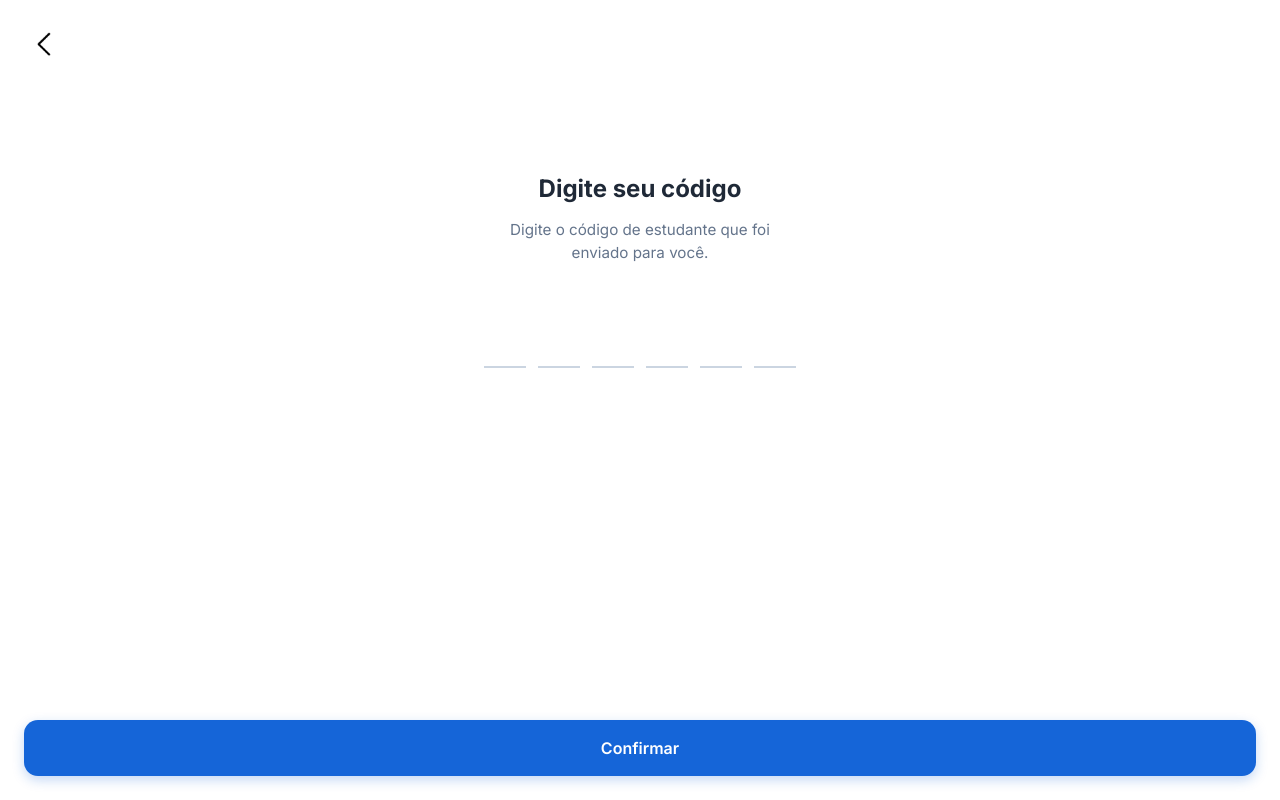
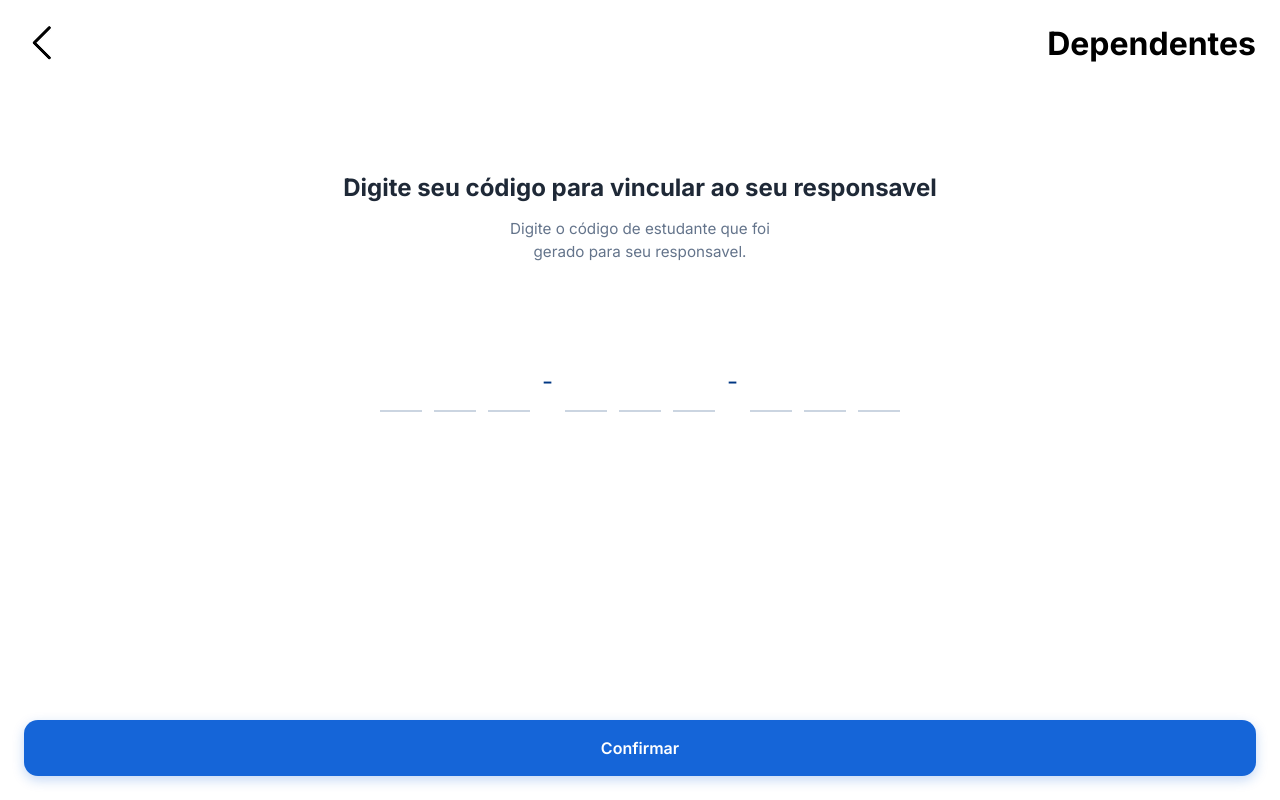
Before and after one commit to cauekkz/projeto-integrador, an Angular app in the folder frontend/: page /student-code in a window 1280 px wide. Built offline with nearby package versions, Linux system fonts and the light colour scheme.

Commit message:
feat: input to write the student  code

```diff
--- a/frontend/src/app/components/forgot-password/forgot-password.css
+++ b/frontend/src/app/components/forgot-password/forgot-password.css
@@ -8,11 +8,15 @@
   display: flex;
   flex-direction: column;
 }
+
 .header {
   display: flex;
+  justify-content: space-between;
   align-items: center;
-  gap: 20px;
+  gap: 0px;
+
 }
+
 .header h1 {
   flex: 1;
   text-align: right;
@@ -21,6 +25,7 @@
   color: #1f2937;
   margin-right: 0;
 }
+
 .back-button {
   border: none;
   background: transparent;
@@ -40,6 +45,8 @@
   color: black;
   margin-bottom: 32px;
   text-align: center;
+  font-weight: 600;
+
 }
 
 .field {
@@ -48,21 +55,18 @@
   margin-bottom: 4px;
 }
 
-label {
-  margin-bottom: 8px;
-  color: #475569;
-  font-size: 0.95rem;
-}
+
 
 .inputs {
   display: flex;
   gap: 12px;
   margin: 24px 0;
   justify-content: center;
+  align-items: center;
 
 }
 
-.inputts{
+.inputts {
   width: 100%;
   height: 56px;
   border: 1px solid #d6dce5;
@@ -71,7 +75,10 @@ label {
   margin-bottom: 13px;
   font-size: 1rem;
   outline: none;
+
 }
+
+
 
 .code-input {
   width: 48px;
@@ -90,14 +97,26 @@ label {
   border-bottom-color: #1565d8;
 }
 
+label {
+  margin: 8px 15px;
+}
+
 @keyframes slideUp {
-  0%   { transform: translateY(8px); opacity: 0; }
-  100% { transform: translateY(0);   opacity: 1; }
+  0% {
+    transform: translateY(8px);
+    opacity: 0;
+  }
+
+  100% {
+    transform: translateY(0);
+    opacity: 1;
+  }
 }
 
 .code-input.animate {
   animation: slideUp 0.15s ease-out;
 }
+
 .error-message {
   margin: 0 0 16px 0;
   color: #e61212;
@@ -141,7 +160,7 @@ label {
   }
 
   .content {
-    margin-top: 50px;
+    margin-top: 200px;
   }
 
   input {
--- a/frontend/src/app/components/student-code/student-code.css
+++ b/frontend/src/app/components/student-code/student-code.css
@@ -12,60 +12,51 @@
   width: 100%;
   display: flex;
   align-items: center;
+  justify-content: space-between;
+}
+
+header p {
+  text-align: right;
+  font-size: 1.5rem;
+  font-weight: 700;
+  color: #1f2937;
+  margin-right: 0;
 }
 
 .back-button {
-  width: 40px;
-  height: 40px;
-
-  display: flex;
-  align-items: center;
-  justify-content: center;
-
+  border: none;
   background: transparent;
-  border: none;
-
   cursor: pointer;
-  padding: 0;
 }
 
 .back-button img {
-  width: 24px;
-  height: 24px;
+  width: 35px;
+  height: 35px;
   object-fit: contain;
 }
 
 .content {
   flex: 1;
-
   display: flex;
   flex-direction: column;
   align-items: center;
-
   padding-top: 110px;
 }
 
 .content h1 {
   margin: 0;
-
   color: #1f2937;
-
   font-size: 1.5rem;
   font-weight: 700;
-
   text-align: center;
 }
 
 .description {
   max-width: 300px;
-
   margin: 16px 0 0;
-
   color: #64748b;
-
   font-size: 0.95rem;
   line-height: 1.5;
-
   text-align: center;
 }
 
@@ -77,25 +68,24 @@
   margin-top: 45px;
 }
 
+.separador {
+  margin-top: 13px;
+  color: #003783;
+  font-size: 1.5rem;
+
+}
+
 .code-input {
   width: 42px;
   height: 58px;
-
   padding: 0;
-
   border: none;
   border-bottom: 2px solid #cbd5e1;
-
   border-radius: 0;
-
   background: transparent;
-
   outline: none;
-
   text-align: center;
-
   color: #1f2937;
-
   font-size: 1.8rem;
   font-weight: 700;
 
@@ -140,7 +130,7 @@
   }
 
   .content {
-    padding-top: 90px;
+    padding-top: 200px;
   }
 
   .content h1 {
@@ -157,8 +147,8 @@
   }
 
   .code-input {
-    width: 40px;
-    height: 55px;
+    width: 30px;
+    height: 50px;
     font-size: 1.7rem;
   }
 }
--- a/frontend/src/app/components/student-code/student-code.html
+++ b/frontend/src/app/components/student-code/student-code.html
@@ -2,61 +2,45 @@
 
   <div class="header">
     <button class="back-button">
-      <img src="/Back.png" alt="Voltar">
+      <img src="/Back.png" alt="">
     </button>
+    <h1>Dependentes</h1>
+
   </div>
 
   <div class="content">
 
-    <h1>Digite seu código</h1>
+    <h1>Digite seu código para vincular ao seu responsavel</h1>
 
     <p class="description">
-      Digite o código de estudante que foi enviado para você.
+      Digite o código de estudante que foi gerado para seu responsavel.
     </p>
 
     <div class="inputs">
 
-      <input
-        class="code-input"
-        type="text"
-        maxlength="1"
-        inputmode="numeric"
-      />
 
-      <input
-        class="code-input"
-        type="text"
-        maxlength="1"
-        inputmode="numeric"
-      />
-
-      <input
-        class="code-input"
-        type="text"
-        maxlength="1"
-        inputmode="numeric"
-      />
-
-      <input
-        class="code-input"
-        type="text"
-        maxlength="1"
-        inputmode="numeric"
-      />
-
-      <input
-        class="code-input"
-        type="text"
-        maxlength="1"
-        inputmode="numeric"
-      />
-
-      <input
-        class="code-input"
-        type="text"
-        maxlength="1"
-        inputmode="numeric"
-      />
+      <div class="inputs">
+        <input class="code-input" type="text" maxlength="1" (input)="onInput($event, 0)"
+          (keydown)="onKeydown($event, 0)" />
+        <input class="code-input" type="text" maxlength="1" (input)="onInput($event, 1)"
+          (keydown)="onKeydown($event, 1)" />
+        <input class="code-input" type="text" maxlength="1" (input)="onInput($event, 2)"
+          (keydown)="onKeydown($event, 2)" />
+        <label class="separador"> - </label>
+        <input class="code-input" type="text" maxlength="1" (input)="onInput($event, 3)"
+          (keydown)="onKeydown($event, 3)" />
+        <input class="code-input" type="text" maxlength="1" (input)="onInput($event, 4)"
+          (keydown)="onKeydown($event, 4)" />
+        <input class="code-input" type="text" maxlength="1" (input)="onInput($event, 5)"
+          (keydown)="onKeydown($event, 5)" />
+        <label class="separador"> - </label>
+        <input class="code-input" type="text" maxlength="1" (input)="onInput($event, 6)"
+          (keydown)="onKeydown($event, 6)" />
+        <input class="code-input" type="text" maxlength="1" (input)="onInput($event, 7)"
+          (keydown)="onKeydown($event, 7)" />
+        <input class="code-input" type="text" maxlength="1" (input)="onInput($event, 8)"
+          (keydown)="onKeydown($event, 8)" />
+      </div>
 
     </div>
 
--- a/frontend/src/app/components/student-code/student-code.ts
+++ b/frontend/src/app/components/student-code/student-code.ts
@@ -7,4 +7,29 @@ import { Component } from '@angular/core';
   templateUrl: './student-code.html',
   styleUrl: './student-code.css',
 })
-export class StudentCode {}
+export class StudentCode {
+
+
+  onInput(event: Event, index: number) {
+    const input = event.target as HTMLInputElement;
+    input.classList.remove('animate');
+    void input.offsetWidth;
+    input.classList.add('animate');
+    if (input.value.length === 1) {
+      const inputs = document.querySelectorAll('.code-input');
+      const next = inputs[index + 1] as HTMLInputElement;
+      if (next) next.focus();
+    }
+
+  }
+
+
+  onKeydown(event: KeyboardEvent, index: number) {
+    const input = event.target as HTMLInputElement;
+    if (event.key === 'Backspace' && input.value === '') {
+      const inputs = document.querySelectorAll('.code-input');
+      const prev = inputs[index - 1] as HTMLInputElement;
+      if (prev) prev.focus();
+    }
+  }
+}
```
